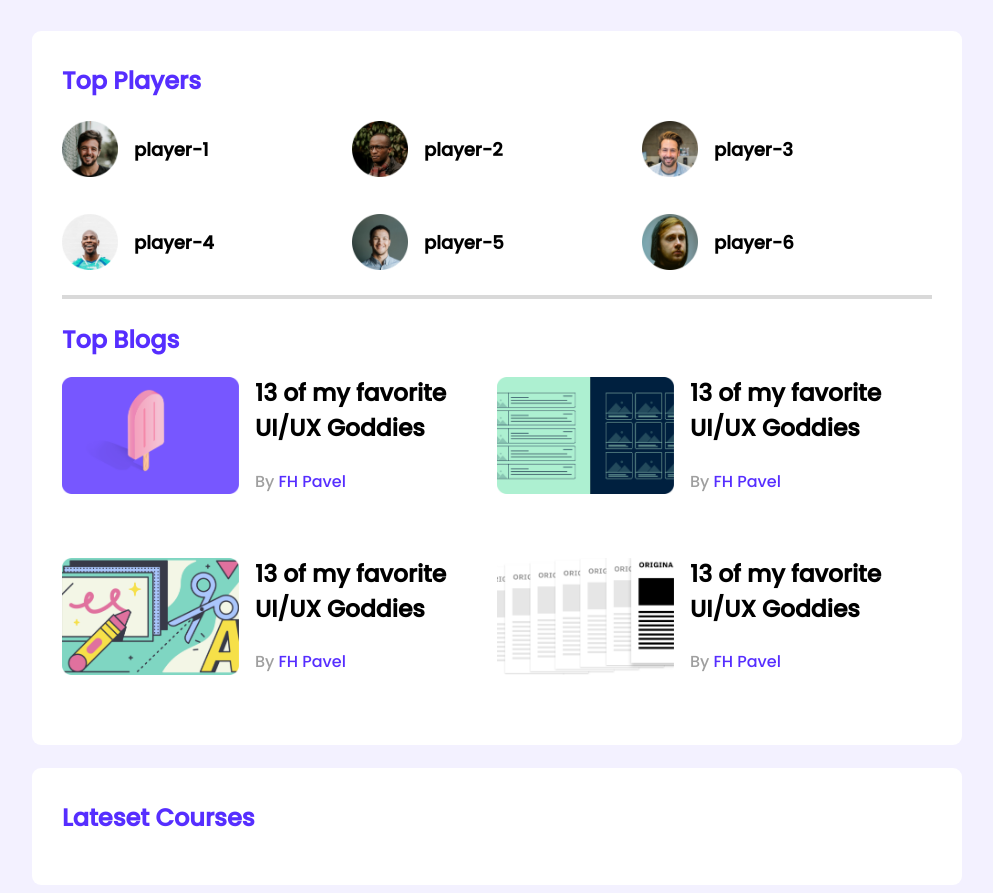
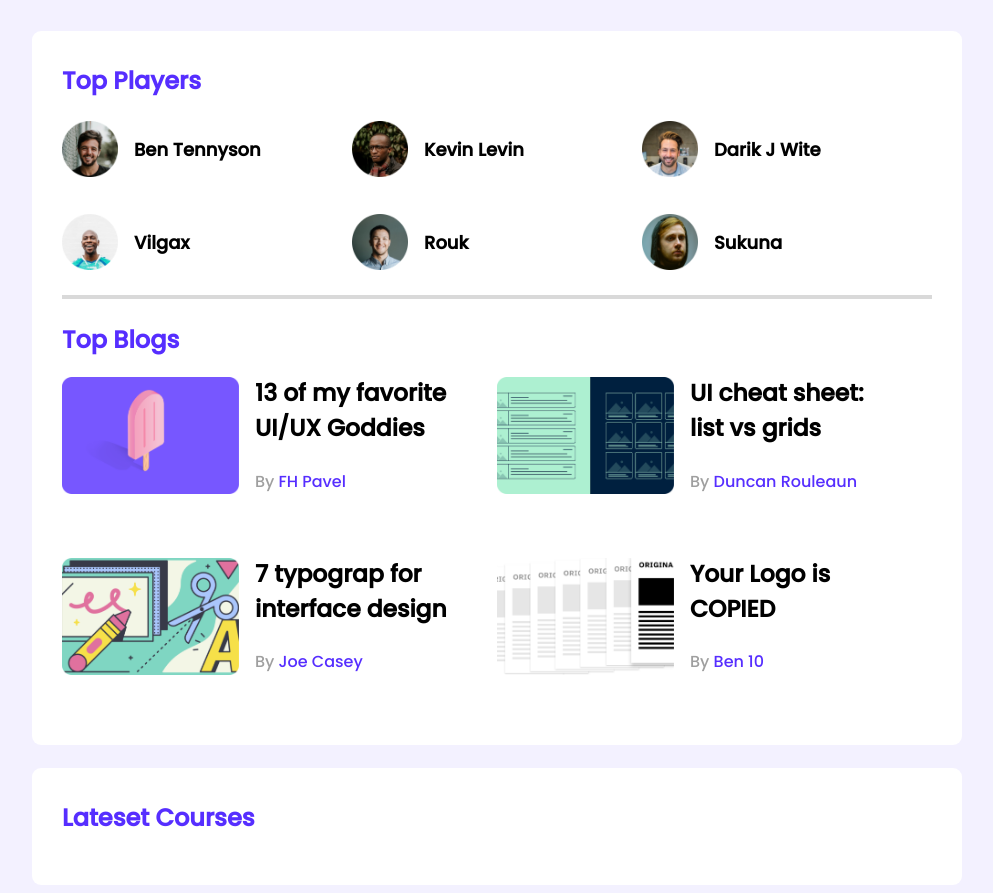
Before and after one commit to pavel90765/Laeder-Board, a plain HTML site: page index.html in a window 1280 px wide. Shown: the whole page, without its empty margins (143-1136 px from the left). Drawn offline with Linux system fonts and the light colour scheme.

Commit message:
article chnaged

```diff
--- a/index.html
+++ b/index.html
@@ -24,27 +24,27 @@
                 <div class="players">
                     <div class="player">
                         <img src="images/players/player-1.png" alt="">
-                        <h3 class="player-name">player-1</h3>
+                        <h3 class="player-name">Ben Tennyson </h3>
                     </div>
                     <div class="player">
                         <img src="images/players/player-2.png" alt="">
-                        <h3 class="player-name">player-2</h3>
+                        <h3 class="player-name">Kevin Levin</h3>
                     </div>
                     <div class="player">
                         <img src="images/players/player-3.png" alt="">
-                        <h3 class="player-name">player-3</h3>
+                        <h3 class="player-name">Darik J Wite</h3>
                     </div>
                     <div class="player">
                         <img src="images/players/player-4.png" alt="">
-                        <h3 class="player-name">player-4</h3>
+                        <h3 class="player-name">Vilgax</h3>
                     </div>
                     <div class="player">
                         <img src="images/players/player-5.png" alt="">
-                        <h3 class="player-name">player-5</h3>
+                        <h3 class="player-name">Rouk</h3>
                     </div>
                     <div class="player">
                         <img src="images/players/player-6.png" alt="">
-                        <h3 class="player-name">player-6</h3>
+                        <h3 class="player-name">Sukuna</h3>
                     </div>
                 </div>
             </div>
@@ -66,8 +66,8 @@
                             <img src="images/blogs/blog-2.png" alt="">
                         </div>
                         <div class="blog-info">
-                            <h3 class="blog-title">13 of my favorite UI/UX Goddies</h3>
-                            <p class="blog-author">By <a href="#">FH Pavel</a></p>
+                            <h3 class="blog-title">UI cheat sheet: <br>list vs grids</h3>
+                            <p class="blog-author">By <a href="#">Duncan Rouleaun</a></p>
                         </div>
                     </article>
                     <article class="blog">
@@ -75,8 +75,8 @@
                             <img src="images/blogs/blog-3.png" alt="">
                         </div>
                         <div class="blog-info">
-                            <h3 class="blog-title">13 of my favorite UI/UX Goddies</h3>
-                            <p class="blog-author">By <a href="#">FH Pavel</a></p>
+                            <h3 class="blog-title">7 typograp for <br> interface design</h3>
+                            <p class="blog-author">By <a href="#">Joe Casey</a></p>
                         </div>
                     </article>
                     <article class="blog">
@@ -84,8 +84,8 @@
                             <img src="images/blogs/blog-4.png" alt="">
                         </div>
                         <div class="blog-info">
-                            <h3 class="blog-title">13 of my favorite UI/UX Goddies</h3>
-                            <p class="blog-author">By <a href="#">FH Pavel</a></p>
+                            <h3 class="blog-title">Your Logo is <br> COPIED</h3>
+                            <p class="blog-author">By <a href="#">Ben 10</a></p>
                         </div>
                     </article>
                 </div>
```
